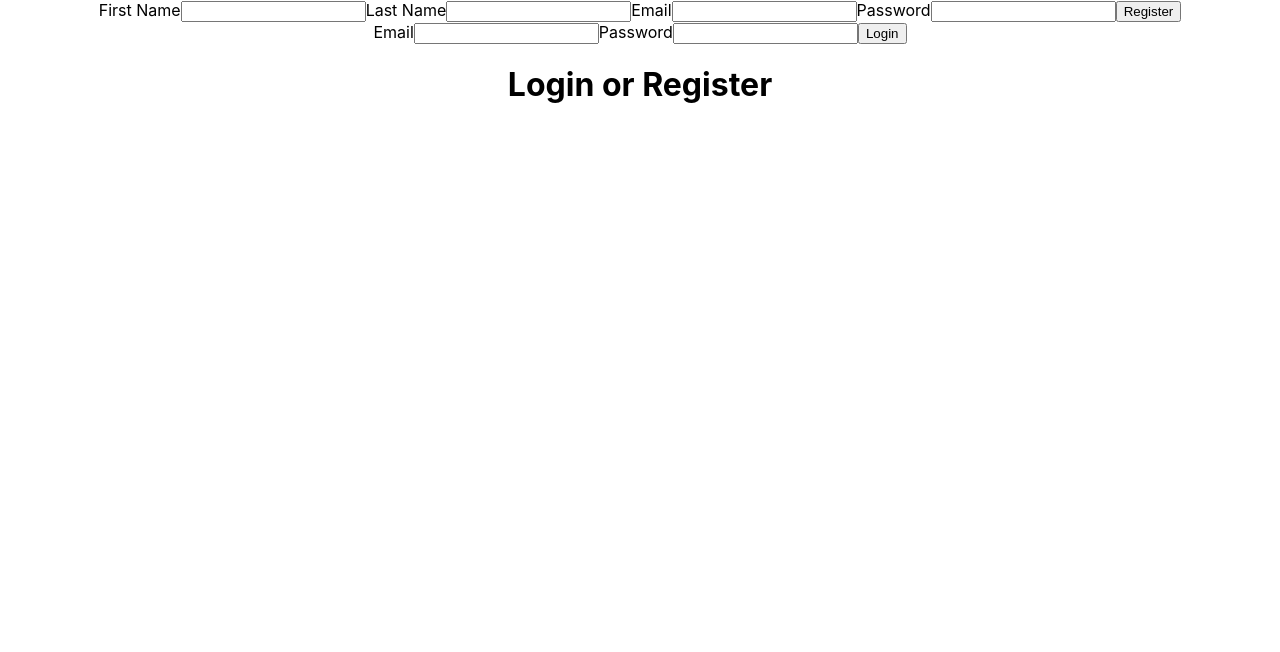
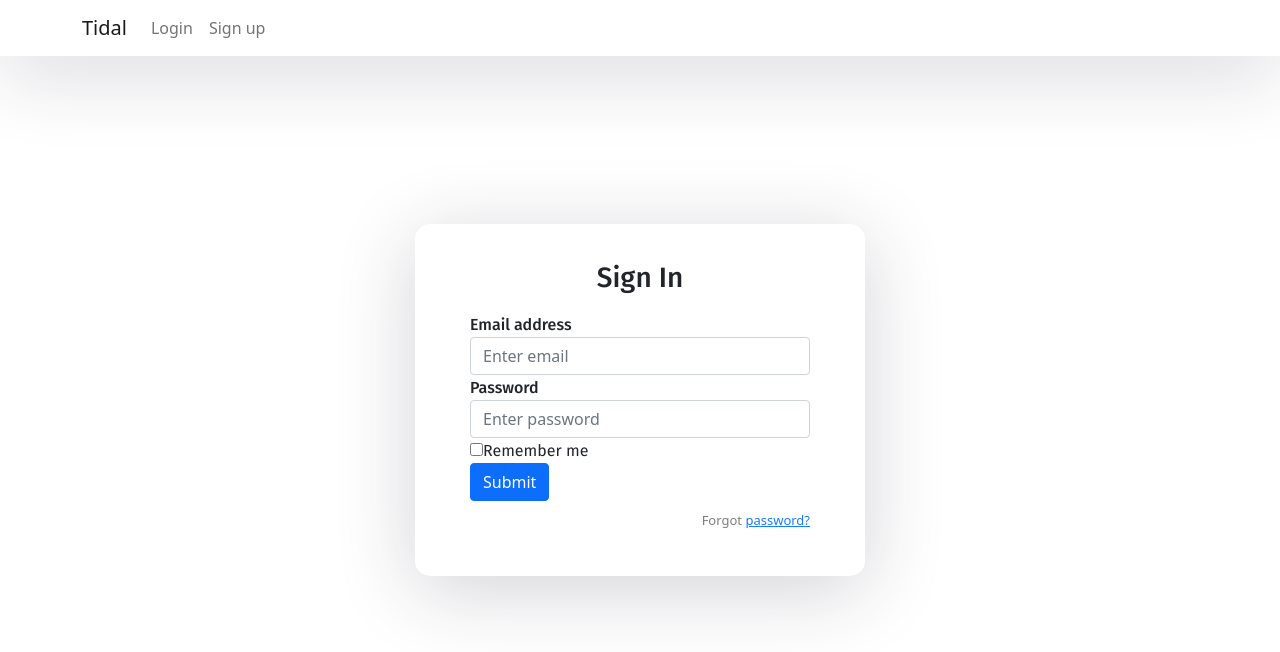
Before and after one commit to UIC-CS484/assignment-2---final-project-repository-team-4, a React (Create React App) app in the folder New_Project/client/: page / in a window 1280 px wide. Shown: the top 652 px of the page. Built offline with nearby package versions, Linux system fonts and the light colour scheme; no server answers.

Commit message:
Added sign in and sign up components with styling

```diff
--- a/New_Project/client/package.json
+++ b/New_Project/client/package.json
@@ -7,8 +7,10 @@
     "@testing-library/react": "^11.2.7",
     "@testing-library/user-event": "^12.8.3",
     "axios": "^0.23.0",
+    "bootstrap": "^5.1.3",
     "react": "^17.0.2",
     "react-dom": "^17.0.2",
+    "react-router-dom": "^5.3.0",
     "react-scripts": "4.0.3",
     "web-vitals": "^1.1.2"
   },
--- a/New_Project/client/src/App.js
+++ b/New_Project/client/src/App.js
@@ -1,84 +1,124 @@
 import Axios from 'axios';
-import './App.css';
-import React from "react";
+import '../node_modules/bootstrap/dist/css/bootstrap.min.css';
+import { BrowserRouter as Router, Switch, Route, Link } from "react-router-dom";
+
+
+import Login from "./components/login.component";
+import SignUp from "./components/signup.component";
 
 function App() {
-  const [emailReg, setEmailReg] = React.useState("");
-  const [passwordReg, setPasswordReg] = React.useState("");
-  const [fNameReg, setFNameReg] = React.useState("");
-  const [lNameReg, setLNameReg] = React.useState("");
+  return ( <Router>
+    <div className="App">
+    <nav className="navbar navbar-expand-lg navbar-light fixed-top">
+        <div className="container">
+          <Link className="navbar-brand" to={"/sign-in"}>Tidal</Link>
+          <div className="collapse navbar-collapse" id="navbarTogglerDemo02">
+            <ul className="navbar-nav ml-auto">
+              <li className="nav-item">
+                <Link className="nav-link" to={"/sign-in"}>Login</Link>
+              </li>
+              <li className="nav-item">
+                <Link className="nav-link" to={"/sign-up"}>Sign up</Link>
+              </li>
+            </ul>
+          </div>
+        </div>
+      </nav>
 
-  const [emailLogin, setEmailLogin] = React.useState("");
-  const [passwordLogin, setPasswordLogin] = React.useState("");
-  const[loginStatus, setLoginStatus] = React.useState("Login or Register");
-
-  const [data, setData] = React.useState(null);
-
-  Axios.defaults.withCredentials = true;
-  const register = () => {
-    Axios.post('http://localhost:3001/register', {
-      fName: fNameReg,
-      lName: lNameReg,
-      email: emailReg,
-      password: passwordReg},)
-      .then((response) =>{
-        console.log(response);
-      })
-  };
-
-  const login = () => {
-    console.log("Pressed");
-    Axios.post('http://localhost:3001/login', {
-      email: emailLogin,
-      password: passwordLogin})
-      .then((response) =>{
-        console.log(response);
-
-      })
-  };
-
-  // const user = () => {
-  //   console.log("Pressed");
-  //   Axios.get('http://localhost:3001/user')
-  //     .then((response) =>{
-  //       console.log(response.data);
-  //       setData(response.data);
-  //     })
-  // };
-
-  React.useEffect( () => {
-    Axios.get('http://localhost:3001/user')
-      .then((response) =>{
-        console.log(response.data);
-        //setData(response.data);
-      })
-  }, []);
-
-  return (
-    <div className="App">
-      <div className="registration">
-        <label>First Name</label>
-        <input type="text" onChange={(e) => {setFNameReg(e.target.value)}}/>
-        <label>Last Name</label>
-        <input type="text" onChange={(e) => {setLNameReg(e.target.value)}}/>
-        <label>Email</label>
-        <input type="text" onChange={(e) => {setEmailReg(e.target.value)}}/>
-        <label>Password</label>
-        <input type="text" onChange={(e) => {setPasswordReg(e.target.value)}}/>
-        <button onClick={register}>Register</button>
+      <div className="auth-wrapper">
+        <div className="auth-inner">
+          <Switch>
+            <Route exact path='/' component={Login} />
+            <Route path="/sign-in" component={Login} />
+            <Route path="/sign-up" component={SignUp} />
+          </Switch>
+        </div>
       </div>
-
-      <div className = "login">
-        <label>Email</label>
-        <input type="text" onChange={(e) => {setEmailLogin(e.target.value)}}/>
-        <label>Password</label>
-        <input type="text" onChange={(e) => {setPasswordLogin(e.target.value)}} />
-        <button onClick={login}>Login</button>
-      </div>
-
-      <h1>{loginStatus}</h1>
     </div>
+    </Router>
   );
 }
 
+
+
+
+// function App() {
+//   const [emailReg, setEmailReg] = React.useState("");
+//   const [passwordReg, setPasswordReg] = React.useState("");
+//   const [fNameReg, setFNameReg] = React.useState("");
+//   const [lNameReg, setLNameReg] = React.useState("");
+
+//   const [emailLogin, setEmailLogin] = React.useState("");
+//   const [passwordLogin, setPasswordLogin] = React.useState("");
+//   const[loginStatus, setLoginStatus] = React.useState("Login or Register");
+
+//   const [data, setData] = React.useState(null);
+
+//   Axios.defaults.withCredentials = true;
+//   const register = () => {
+//     Axios.post('http://localhost:3001/register', {
+//       fName: fNameReg,
+//       lName: lNameReg,
+//       email: emailReg,
+//       password: passwordReg},)
+//       .then((response) =>{
+//         console.log(response);
+//       })
+//   };
+
+//   const login = () => {
+//     console.log("Pressed");
+//     Axios.post('http://localhost:3001/login', {
+//       email: emailLogin,
+//       password: passwordLogin})
+//       .then((response) =>{
+//         console.log(response);
+
+//       })
+//   };
+
+//   // const user = () => {
+//   //   console.log("Pressed");
+//   //   Axios.get('http://localhost:3001/user')
+//   //     .then((response) =>{
+//   //       console.log(response.data);
+//   //       setData(response.data);
+//   //     })
+//   // };
+
+//   React.useEffect( () => {
+//     Axios.get('http://localhost:3001/user')
+//       .then((response) =>{
+//         console.log(response.data);
+//         //setData(response.data);
+//       })
+//   }, []);
+
+//   return (
+//     <div className="App">
+//       <div className="registration">
+//         <label>First Name</label>
+//         <input type="text" onChange={(e) => {setFNameReg(e.target.value)}}/>
+//         <label>Last Name</label>
+//         <input type="text" onChange={(e) => {setLNameReg(e.target.value)}}/>
+//         <label>Email</label>
+//         <input type="text" onChange={(e) => {setEmailReg(e.target.value)}}/>
+//         <label>Password</label>
+//         <input type="text" onChange={(e) => {setPasswordReg(e.target.value)}}/>
+//         <button onClick={register}>Register</button>
+//       </div>
+
+//       <div className = "login">
+//         <label>Email</label>
+//         <input type="text" onChange={(e) => {setEmailLogin(e.target.value)}}/>
+//         <label>Password</label>
+//         <input type="text" onChange={(e) => {setPasswordLogin(e.target.value)}} />
+//         <button onClick={login}>Login</button>
+//       </div>
+
+//       <h1>{loginStatus}</h1>
+//     </div>
+//   );
+// }
+
 export default App;
--- /dev/null
+++ b/New_Project/client/src/components/login.component.js
@@ -0,0 +1,34 @@
+import React, { Component } from "react";
+
+export default class Login extends Component {
+
+    render() {
+        return (
+            <form>
+                <h3>Sign In</h3>
+
+                <div className="form-group">
+                    <label>Email address</label>
+                    <input type="email" className="form-control" placeholder="Enter email" />
+                </div>
+
+                <div className="form-group">
+                    <label>Password</label>
+                    <input type="password" className="form-control" placeholder="Enter password" />
+                </div>
+
+                <div className="form-group">
+                    <div className="custom-control custom-checkbox">
+                        <input type="checkbox" className="custom-control-input" id="customCheck1" />
+                        <label className="custom-control-label" htmlFor="customCheck1">Remember me</label>
+                    </div>
+                </div>
+
+                <button type="submit" className="btn btn-primary btn-block">Submit</button>
+                <p className="forgot-password text-right">
+                    Forgot <a href="#">password?</a>
+                </p>
+            </form>
+        );
+    }
+}
--- /dev/null
+++ b/New_Project/client/src/components/signup.component.js
@@ -0,0 +1,36 @@
+import React, { Component } from "react";
+
+export default class SignUp extends Component {
+    render() {
+        return (
+            <form>
+                <h3>Sign Up</h3>
+
+                <div className="form-group">
+                    <label>First name</label>
+                    <input type="text" className="form-control" placeholder="First name" />
+                </div>
+
+                <div className="form-group">
+                    <label>Last name</label>
+                    <input type="text" className="form-control" placeholder="Last name" />
+                </div>
+
+                <div className="form-group">
+                    <label>Email address</label>
+                    <input type="email" className="form-control" placeholder="Enter email" />
+                </div>
+
+                <div className="form-group">
+                    <label>Password</label>
+                    <input type="password" className="form-control" placeholder="Enter password" />
+                </div>
+
+                <button type="submit" className="btn btn-primary btn-block">Sign Up</button>
+                <p className="forgot-password text-right">
+                    Already registered <a href="#">sign in?</a>
+                </p>
+            </form>
+        );
+    }
+}
--- a/New_Project/client/src/index.css
+++ b/New_Project/client/src/index.css
@@ -1,13 +1,87 @@
+@import url("https://fonts.googleapis.com/css?family=Fira+Sans:400,500,600,700,800");
+
 body {
   margin: 0;
-  font-family: -apple-system, BlinkMacSystemFont, 'Segoe UI', 'Roboto', 'Oxygen',
-    'Ubuntu', 'Cantarell', 'Fira Sans', 'Droid Sans', 'Helvetica Neue',
+  font-family: -apple-system, BlinkMacSystemFont, "Segoe UI", "Roboto", "Oxygen",
+    "Ubuntu", "Cantarell", "Fira Sans", "Droid Sans", "Helvetica Neue",
     sans-serif;
   -webkit-font-smoothing: antialiased;
   -moz-osx-font-smoothing: grayscale;
 }
 
 code {
-  font-family: source-code-pro, Menlo, Monaco, Consolas, 'Courier New',
+  font-family: source-code-pro, Menlo, Monaco, Consolas, "Courier New",
     monospace;
 }
+
+h1,
+h2,
+h3,
+h4,
+h5,
+h6,
+label,
+span {
+  font-weight: 500;
+  font-family: "Fira Sans", sans-serif;
+}
+
+body,
+html,
+.App,
+#root,
+.auth-wrapper {
+  width: 100%;
+  height: 100%;
+}
+
+.navbar-light {
+  background-color: #ffffff;
+  box-shadow: 0px 14px 80px rgba(34, 35, 58, 0.2);
+}
+
+.auth-wrapper {
+  display: flex;
+  justify-content: center;
+  flex-direction: column;
+  text-align: left;
+}
+
+.auth-inner {
+  width: 450px;
+  margin: auto;
+  background: #ffffff;
+  box-shadow: 0px 14px 80px rgba(34, 35, 58, 0.2);
+  padding: 40px 55px 45px 55px;
+  border-radius: 15px;
+  transition: all 0.3s;
+}
+
+.auth-wrapper .form-control:focus {
+  border-color: #167bff;
+  box-shadow: none;
+}
+
+.auth-wrapper h3 {
+  text-align: center;
+  margin: 0;
+  line-height: 1;
+  padding-bottom: 20px;
+}
+
+.custom-control-label {
+  font-weight: 400;
+}
+
+.forgot-password,
+.forgot-password a {
+  text-align: right;
+  font-size: 13px;
+  padding-top: 10px;
+  color: #7f7d7d;
+  margin: 0;
+}
+
+.forgot-password a {
+  color: #167bff;
+}
```
Also changed, not shown: 1 other file (tests, documents, lock files or other folders).
